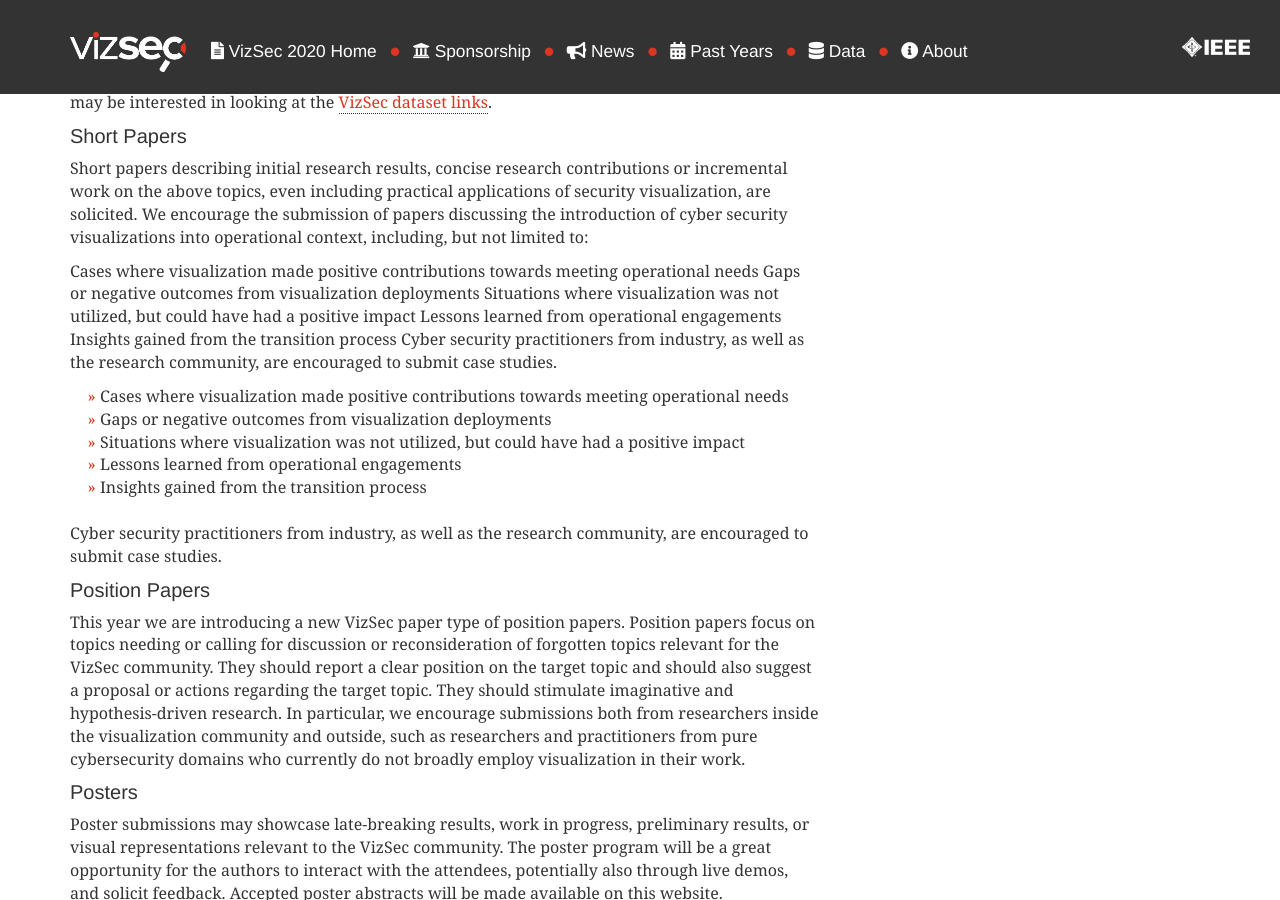
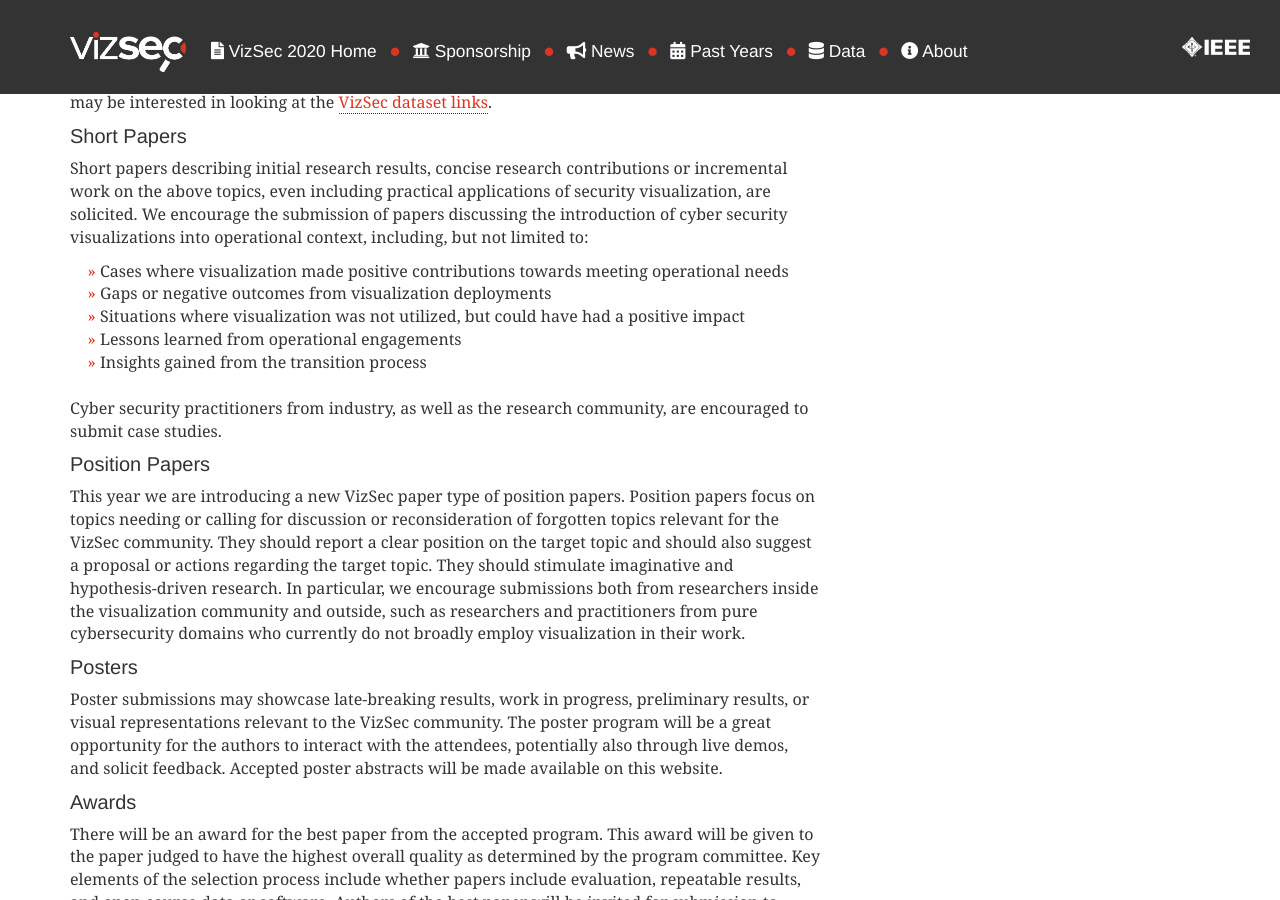
Before and after one commit to vizsec/vizsec.github.io, a Jekyll site: the page built from vizsec2020/index.html, in a window 1280 px wide and 900 px high, scrolled down 4230 px. Built offline with Jekyll 4.4.1, drawn with Linux system fonts in a browser that asks for light colours; nearby versions of some CDN libraries.

Commit message:
remove duplicate short paprer info

```diff
--- a/vizsec2020/index.html
+++ b/vizsec2020/index.html
@@ -357,14 +357,6 @@ custom_css: cfp_sidebar
         above topics, even including practical applications of security visualization, are solicited. We encourage
         the submission of papers discussing the introduction of cyber security visualizations into operational
         context, including, but not limited to: </p>
-    <p>
-        Cases where visualization made positive contributions towards meeting operational needs
-        Gaps or negative outcomes from visualization deployments
-        Situations where visualization was not utilized, but could have had a positive impact
-        Lessons learned from operational engagements
-        Insights gained from the transition process
-        Cyber security practitioners from industry, as well as the research community, are encouraged to submit case
-        studies. </p>
 
     <ul>
         <li>Cases where visualization made positive contributions towards meeting operational needs</li>
```
